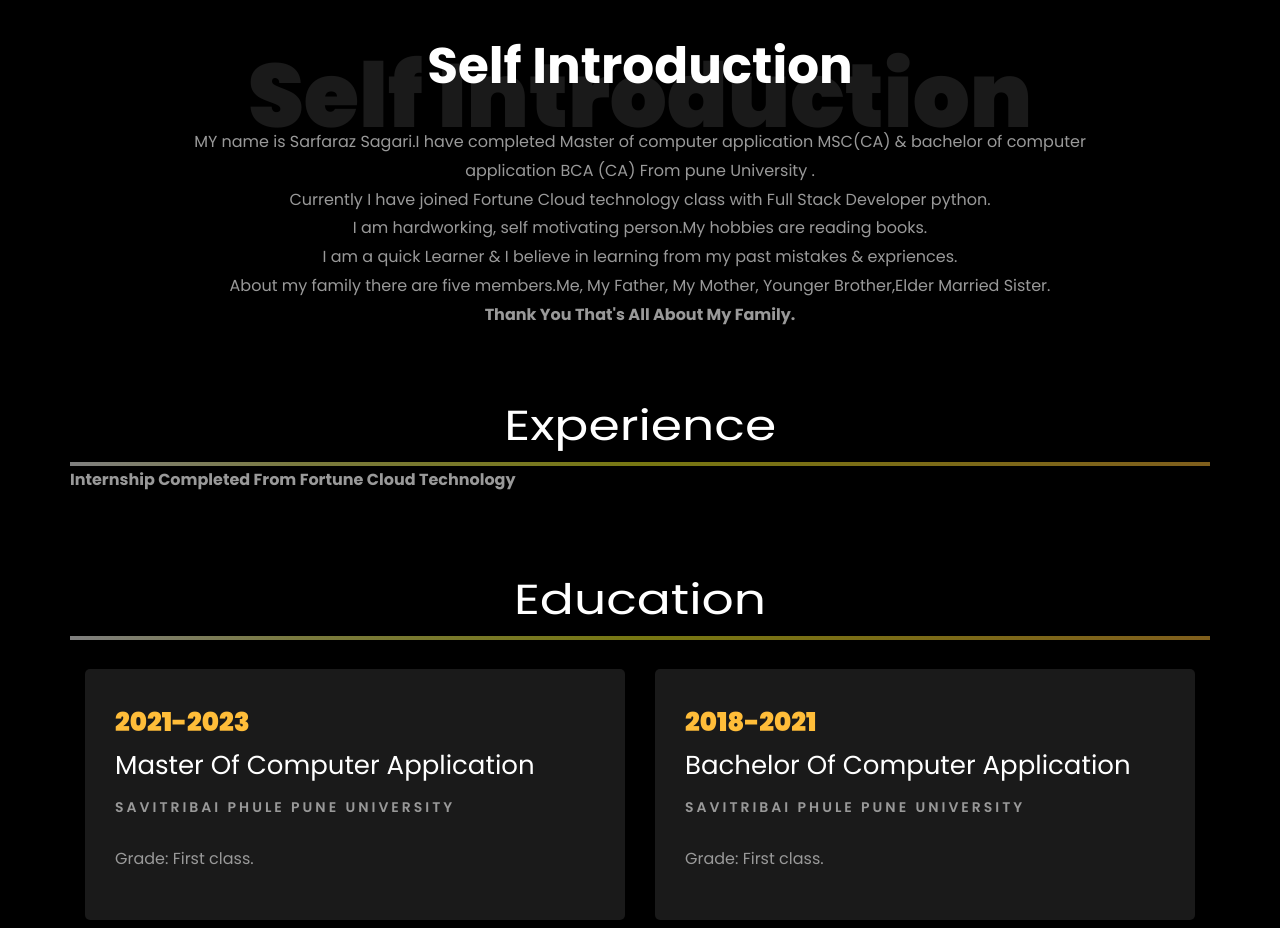
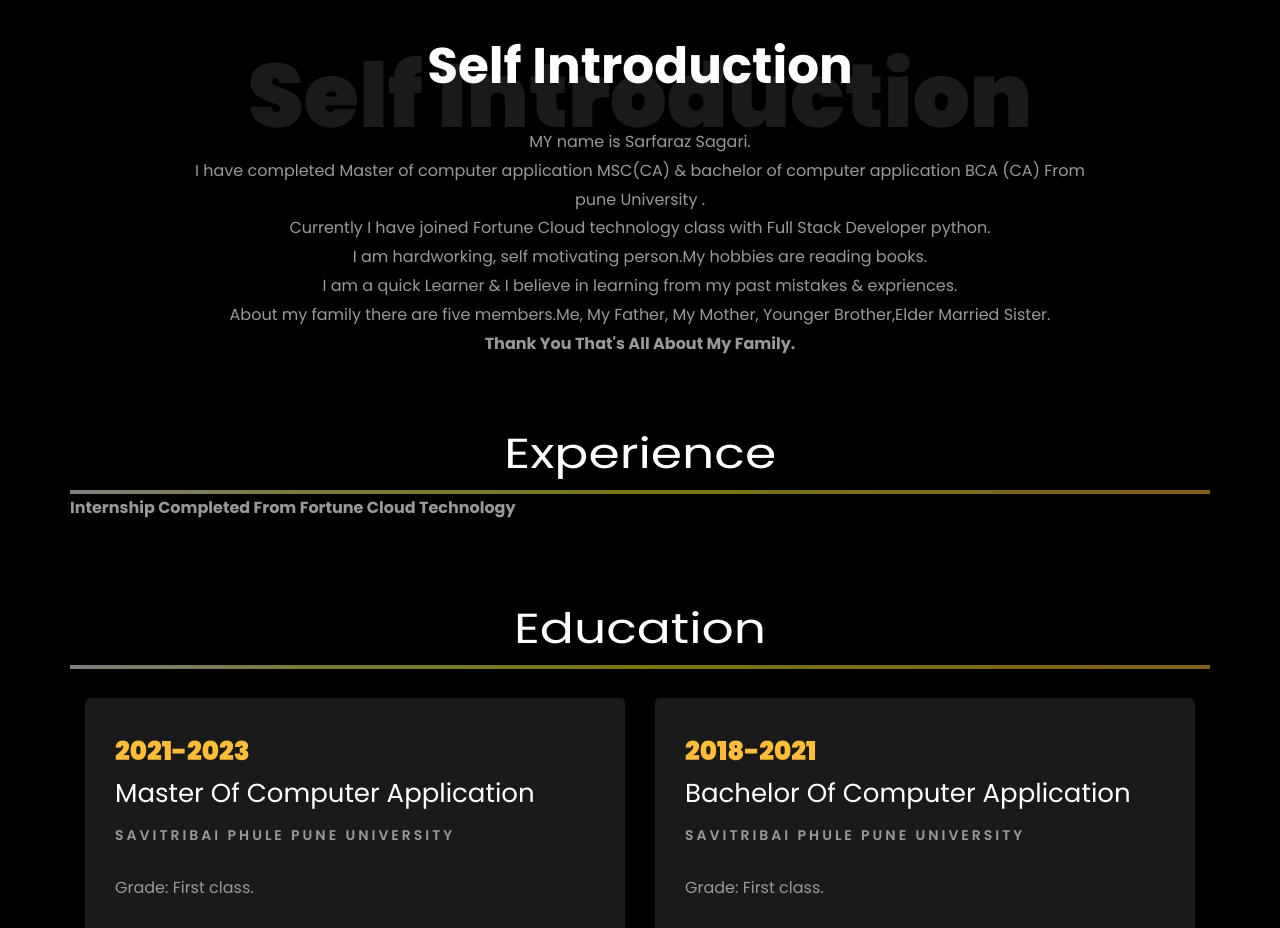
Before and after one commit to mr-sarfu-0315/mr-sarfu-o315.github.io, a plain HTML site: page index.html in a window 1280 px wide. Shown: the part 1800-2728 px from the top of the page. Drawn offline with Linux system fonts and the light colour scheme; files whose address does not match are found by name.

Commit message:
Update index.html

```diff
--- a/index.html
+++ b/index.html
@@ -318,10 +318,10 @@
           <div class="col-md-10 heading-section text-center ftco-animate">
           	<h1 class="big big-2">Self Introduction</h1>
             <h2 class="mb-4">Self Introduction</h2>
-            <p> MY name  is Sarfaraz Sagari.I  have completed Master of computer application MSC(CA) &AMP; bachelor of computer application BCA (CA) From pune University .<br>
-				 Currently I have joined  Fortune Cloud technology class with Full Stack Developer python.<br> I am hardworking, self motivating person.My hobbies are reading books.<br> I am a quick Learner &amp; I believe in learning from my past mistakes &amp; expriences.
+            <p> MY name  is Sarfaraz Sagari.<br>I  have completed Master of computer application MSC(CA) &AMP; bachelor of computer application BCA (CA) From pune University .<br>
+	        Currently I have joined  Fortune Cloud technology class with Full Stack Developer python.<br> I am hardworking, self motivating person.My hobbies are reading books.<br> I am a quick Learner &amp; I believe in learning from my past mistakes &amp; expriences.
 	    <br>
-		    About my family  there are five members.Me, My Father, My Mother, Younger Brother,Elder Married Sister.<br>
+		About my family  there are five members.Me, My Father, My Mother, Younger Brother,Elder Married Sister.<br>
 		    <b>Thank You That's All About My Family.</b>
 	    </p>
           </div>
```
